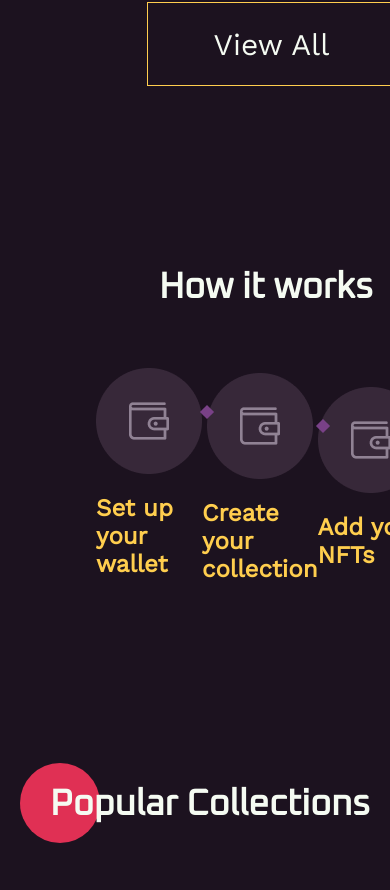
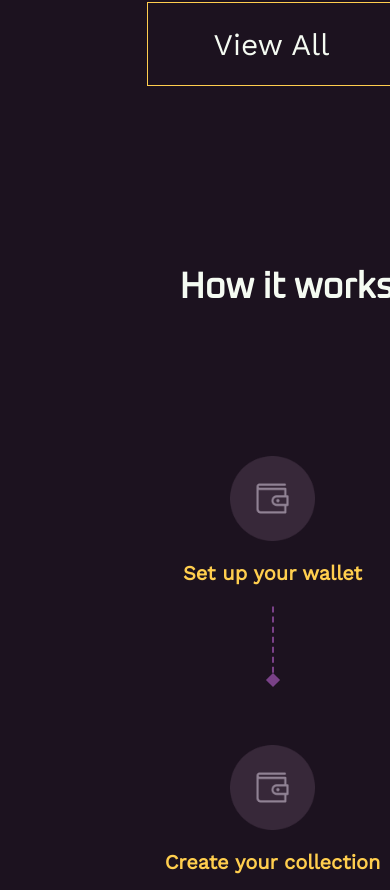
Before and after one commit to HenriqueeAl/NFTDark, a Next.js app: page / in a window 390 px wide. Shown: the part 3254-4144 px from the top of the page. Built offline with nearby package versions, Linux system fonts and the light colour scheme.

Commit message:
responsive work

```diff
--- a/src/components/work/Work.tsx
+++ b/src/components/work/Work.tsx
@@ -5,7 +5,7 @@ import styles from './work.module.scss'
 export const Work = () => {
     return (
         <section className={styles.work}>
-            <Title text='How it works' color={null}></Title>
+            <Title text='How it works' color={'transparent'}></Title>
             <div className={styles.boxs}>
                 <Boxwork img='/workwallet.png' text='Set up your wallet' firts={true}></Boxwork>
                 <Boxwork img='/workwallet.png' text='Create your collection' firts={false}></Boxwork>
--- a/src/components/work/boxwork/boxwork.module.scss
+++ b/src/components/work/boxwork/boxwork.module.scss
@@ -4,12 +4,24 @@
     margin-top: -50px;
     align-items: flex-start;
     justify-content: center;
+    @media (max-width:900px) {
+        justify-content: flex-start;
+        align-items: center;
+        margin-left: -90vw;
+        margin-bottom: 120px;
+    }
     p{
         font-family: 'Work Sans';
         color: #FFCE4E;
         font-weight: 600;
         font-size: 24px;
         margin-top: 20px;
+        @media (max-width:1150px) {
+            font-size: 20px;
+        }
+        @media (max-width:900px) {
+            margin-bottom: 20px;
+        }
     }
     .center{
         width: 100%;
@@ -19,6 +31,10 @@
         img{
             width: 106px;
             height: 106px;
+            @media (max-width:1150px) {
+                width: 85px;
+                height: 85px;
+            }
         }
     }
 }
@@ -30,4 +46,8 @@
     height: 10px;
     background-color: #794187;
     transform: rotate(45deg);
+    @media (max-width:900px) {
+        margin-bottom: 60px;
+        top: 0px;
+    }
 }
--- a/src/components/work/work.module.scss
+++ b/src/components/work/work.module.scss
@@ -2,10 +2,25 @@
     width: 100vw;
     max-width: 1500px;
     margin: 0 auto;
+    @media (max-width:1550px) {
+        max-width: 90vw;
+        display: flex;
+        flex-direction: column;
+
+    }
     .boxs{
         margin-top: 100px;
         display: flex;
         justify-content: space-between;
         border-top: 2px dashed #794187;
+        @media (max-width:900px) {
+            width: 90vw;
+            flex-direction: column;
+            border-top: none;
+            border-left: 2px dashed #794187;
+            position: relative;
+            left: 45vw;
+            height: 90vh;
+        }
     }
 }
```
